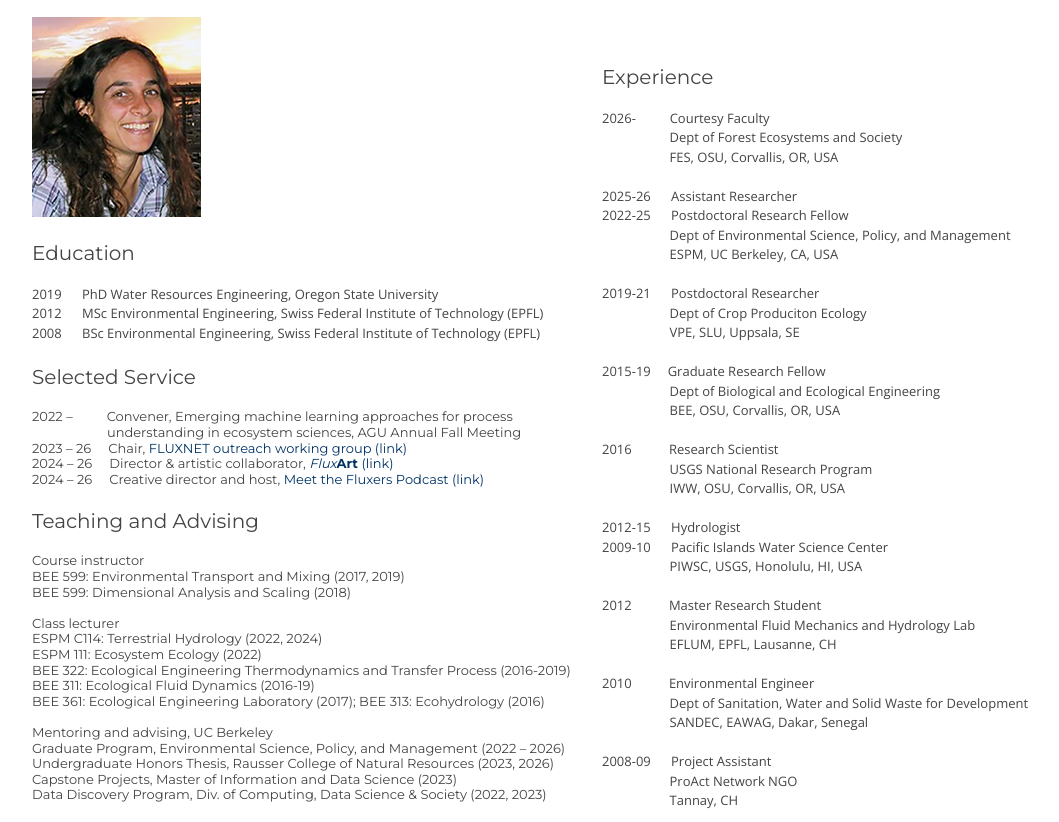
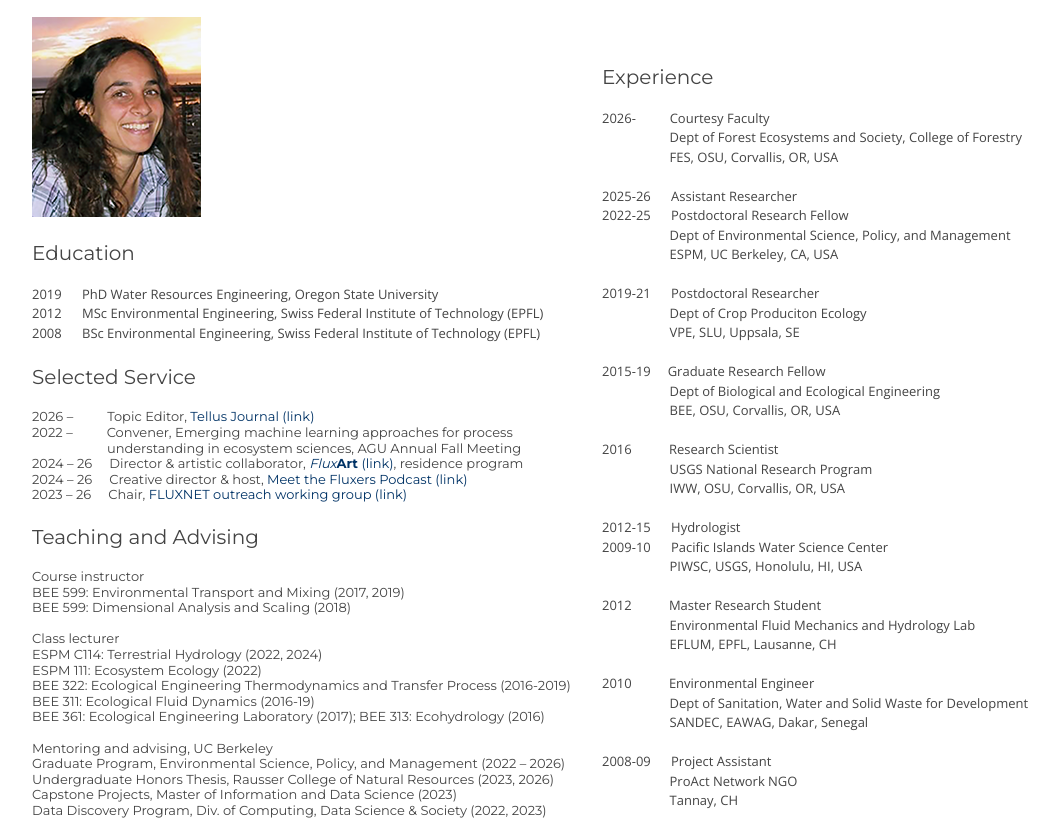
Before and after one commit to maoyab/maoyab.github.io, a plain HTML site: page index.html in a window 1280 px wide. Shown: the part 4185-5007 px from the top of the page, without its empty margins (53-1112 px from the left). Drawn offline with nearby package versions, Linux system fonts and the light colour scheme; a script that the page names is missing.

Commit message:
Update index.html

```diff
--- a/index.html
+++ b/index.html
@@ -441,18 +441,20 @@
             <h5>Selected Service<h5>
             <p style="font-size:13px">
 
+              2026 – &nbsp;&nbsp;&nbsp;&nbsp;&nbsp;&nbsp;&nbsp;&nbsp; Topic Editor, <a href="https://tellusjournal.org/">Tellus Journal (link)<a>
+              <br>
               2022 – &nbsp;&nbsp;&nbsp;&nbsp;&nbsp;&nbsp;&nbsp;&nbsp; Convener, Emerging machine learning approaches for process<br>
               &nbsp;&nbsp;&nbsp;&nbsp;&nbsp;&nbsp;&nbsp;&nbsp;&nbsp;&nbsp;&nbsp; &nbsp;&nbsp;&nbsp;&nbsp; &nbsp;&nbsp;&nbsp;&nbsp;
               understanding in ecosystem sciences, AGU Annual Fall Meeting
               <br>
 
-              2023 – 26&nbsp;&nbsp;&nbsp;&nbsp; Chair, <a href="https://fluxnet.org/community/fluxnet-working-groups/outreach-committee">FLUXNET outreach working group (link)</a>
+              2024 – 26&nbsp;&nbsp;&nbsp;&nbsp; Director & artistic collaborator, <a href="https://fluxnetart.github.io/"><i>Flux</i><b>Art</b> (link)</a>, residence program
               <br>
 
-              2024 – 26&nbsp;&nbsp;&nbsp;&nbsp; Director & artistic collaborator, <a href="https://fluxnetart.github.io/"><i>Flux</i><b>Art</b> (link)</a>
+              2024 – 26&nbsp;&nbsp;&nbsp;&nbsp; Creative director & host, <a href="https://meetthefluxers.github.io/">Meet the Fluxers Podcast (link)</a>
               <br>
 
-              2024 – 26&nbsp;&nbsp;&nbsp;&nbsp; Creative director and host, <a href="https://meetthefluxers.github.io/">Meet the Fluxers Podcast (link)</a>
+              2023 – 26&nbsp;&nbsp;&nbsp;&nbsp; Chair, <a href="https://fluxnet.org/community/fluxnet-working-groups/outreach-committee">FLUXNET outreach working group (link)</a>
               <br>
 
               </p>
@@ -491,7 +493,7 @@
 
               2026- &nbsp;&nbsp;&nbsp;&nbsp;&nbsp;&nbsp;&nbsp;&nbsp;&nbsp;Courtesy Faculty<br>
               &nbsp;&nbsp;&nbsp;&nbsp; &nbsp;&nbsp;&nbsp;&nbsp; &nbsp;&nbsp;&nbsp;&nbsp; &nbsp;&nbsp;&nbsp;&nbsp;
-              Dept of Forest Ecosystems and Society<br>
+              Dept of Forest Ecosystems and Society, College of Forestry<br>
               &nbsp;&nbsp;&nbsp;&nbsp; &nbsp;&nbsp;&nbsp;&nbsp; &nbsp;&nbsp;&nbsp;&nbsp; &nbsp;&nbsp;&nbsp;&nbsp;
               FES, OSU, Corvallis, OR, USA<br><br>
 
```
